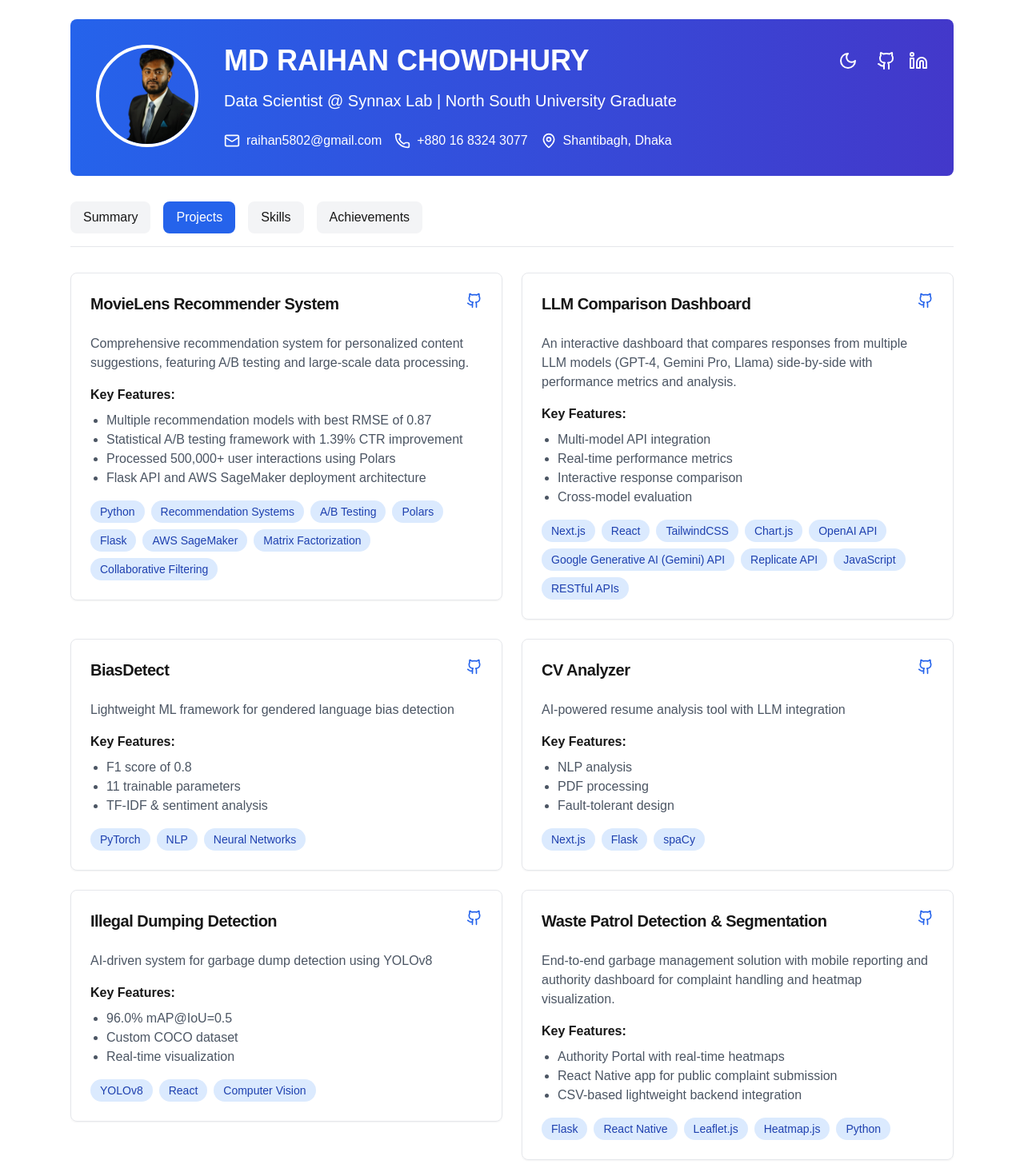
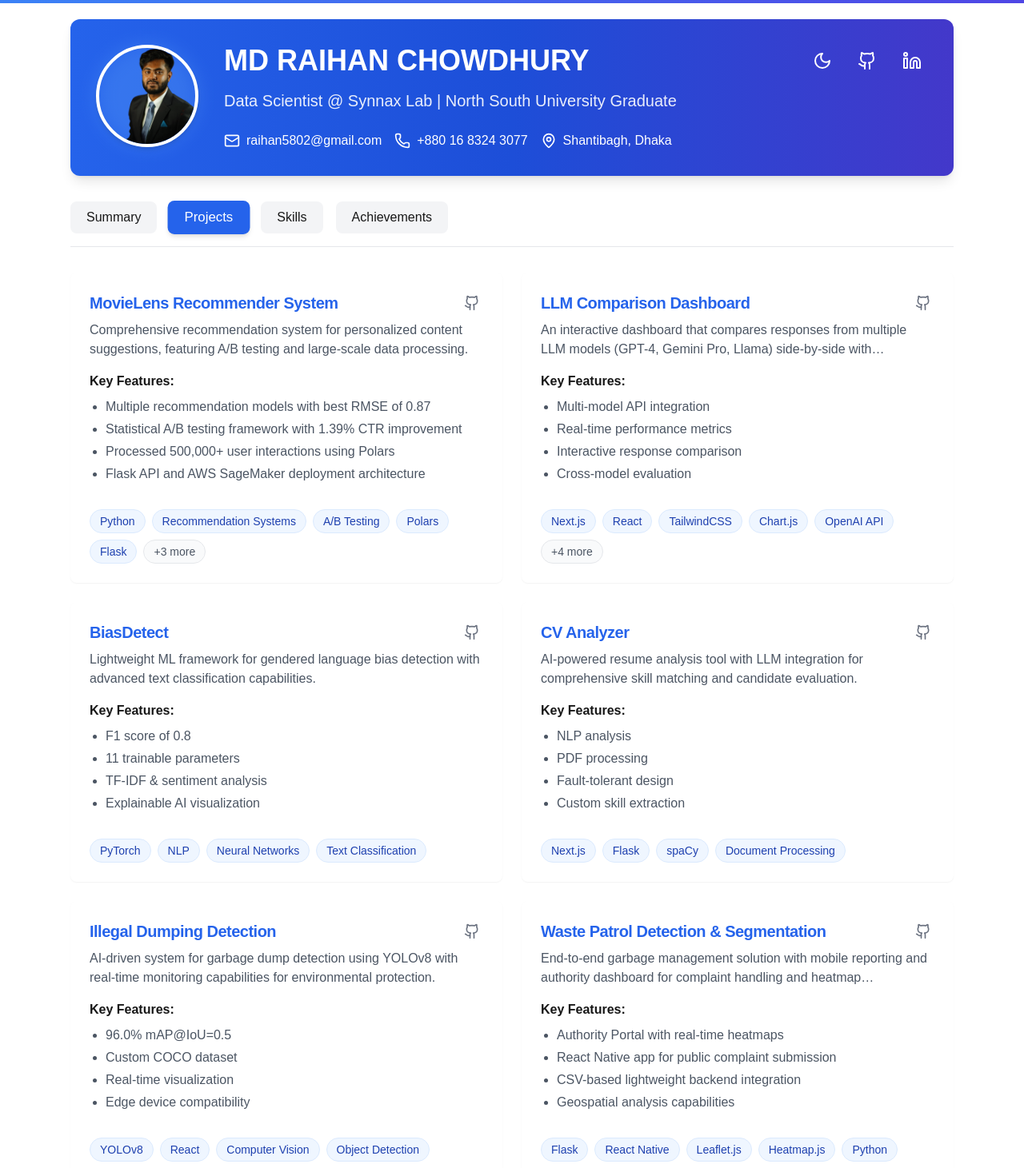
Before and after one commit to raihan5802/Portfolio, a Next.js app: page / in a window 1280 px wide. Shown: the top 1461 px of the page at 80% size. Built offline with nearby package versions, Linux system fonts and the light colour scheme.

Commit message:
Update page.tsx

```diff
--- a/src/app/page.tsx
+++ b/src/app/page.tsx
@@ -41,23 +41,23 @@ export default function Home() {
     },
     {
       title: "BiasDetect",
-      description: "Lightweight ML framework for gendered language bias detection",
-      highlights: ["F1 score of 0.8", "11 trainable parameters", "TF-IDF & sentiment analysis"],
-      tech: ["PyTorch", "NLP", "Neural Networks"],
+      description: "Lightweight ML framework for gendered language bias detection with advanced text classification capabilities.",
+      highlights: ["F1 score of 0.8", "11 trainable parameters", "TF-IDF & sentiment analysis", "Explainable AI visualization"],
+      tech: ["PyTorch", "NLP", "Neural Networks", "Text Classification"],
       github: "https://github.com/raihan5802/BiasDetect"
     },
     {
       title: "CV Analyzer",
-      description: "AI-powered resume analysis tool with LLM integration",
-      highlights: ["NLP analysis", "PDF processing", "Fault-tolerant design"],
-      tech: ["Next.js", "Flask", "spaCy"],
+      description: "AI-powered resume analysis tool with LLM integration for comprehensive skill matching and candidate evaluation.",
+      highlights: ["NLP analysis", "PDF processing", "Fault-tolerant design", "Custom skill extraction"],
+      tech: ["Next.js", "Flask", "spaCy", "Document Processing"],
       github: "https://github.com/raihan5802/CV-Analyzer"
     },
     {
       title: "Illegal Dumping Detection",
-      description: "AI-driven system for garbage dump detection using YOLOv8",
-      highlights: ["96.0% mAP@IoU=0.5", "Custom COCO dataset", "Real-time visualization"],
-      tech: ["YOLOv8", "React", "Computer Vision"],
+      description: "AI-driven system for garbage dump detection using YOLOv8 with real-time monitoring capabilities for environmental protection.",
+      highlights: ["96.0% mAP@IoU=0.5", "Custom COCO dataset", "Real-time visualization", "Edge device compatibility"],
+      tech: ["YOLOv8", "React", "Computer Vision", "Object Detection"],
       github: "https://github.com/raihan5802/Illegal-Dumping-Garbage-Detection-Segmentation"
     },
     {
@@ -66,17 +66,17 @@ export default function Home() {
       highlights: [
         "Authority Portal with real-time heatmaps",
         "React Native app for public complaint submission",
-    "CSV-based lightweight backend integration"
+        "CSV-based lightweight backend integration",
+        "Geospatial analysis capabilities"
       ],
-  tech: ["Flask", "React Native", "Leaflet.js", "Heatmap.js", "Python"],
+      tech: ["Flask", "React Native", "Leaflet.js", "Heatmap.js", "Python", "Geospatial Analysis"],
       github: "https://github.com/raihan5802/Waste-Patrol-Detection-Segmentation"
     },
-
     {
       title: "Netflix Data Analysis",
-      description: "Comprehensive analysis of Netflix content patterns and predictions",
-      highlights: ["R² ~0.999 with XGBoost", "ARIMA forecasting", "KMeans clustering"],
-      tech: ["Python", "Machine Learning", "Data Analysis"],
+      description: "Comprehensive analysis of Netflix content patterns and predictions with detailed genre-based recommendation algorithms.",
+      highlights: ["R² ~0.999 with XGBoost", "ARIMA forecasting", "KMeans clustering", "Content pattern recognition"],
+      tech: ["Python", "Machine Learning", "Data Analysis", "Time Series Forecasting"],
       github: "https://github.com/raihan5802/Netflix-Data-Analysis"
     }
   ];
@@ -101,23 +101,26 @@ export default function Home() {
   return (
     <main className="min-h-screen bg-white dark:bg-gray-900 transition-colors duration-200">
       <div className="max-w-6xl mx-auto p-4 md:p-6 space-y-6 md:space-y-8">
-        <div className="bg-gradient-to-r from-blue-600 to-indigo-700 dark:from-blue-900 dark:to-indigo-900 text-white rounded-lg p-4 md:p-8">
+        <div className="bg-gradient-to-r from-blue-600 via-blue-700 to-indigo-700 dark:from-blue-900 dark:via-blue-800 dark:to-indigo-900 text-white rounded-xl p-4 md:p-8 shadow-lg">
           <div className="flex flex-col md:flex-row justify-between items-center md:items-start gap-6 md:gap-0">
             <div className="flex flex-col md:flex-row items-center md:items-start gap-6 md:gap-8">
+              <div className="relative">
+                <div className="absolute inset-0 bg-blue-400 rounded-full blur-md opacity-30"></div>
                 <img
                   src="/profile.png"
                   alt="Profile"
-                className="w-24 h-24 md:w-32 md:h-32 rounded-full object-cover border-4 border-white"
+                  className="relative w-24 h-24 md:w-32 md:h-32 rounded-full object-cover border-4 border-white shadow-md"
                 />
+              </div>
               <div className="text-center md:text-left">
                 <h1 className="text-2xl md:text-4xl font-bold mb-2 md:mb-4">MD RAIHAN CHOWDHURY</h1>
-                <h2 className="text-lg md:text-xl mb-4 md:mb-6">Data Scientist @ Synnax Lab | North South University Graduate</h2>
+                <h2 className="text-lg md:text-xl mb-4 md:mb-6 opacity-90">Data Scientist @ Synnax Lab | North South University Graduate</h2>
                 <div className="flex flex-col md:flex-row flex-wrap gap-3 md:gap-4">
-                  <a href="mailto:raihan5802@gmail.com" className="flex items-center justify-center md:justify-start gap-2 hover:text-blue-200">
+                  <a href="mailto:raihan5802@gmail.com" className="flex items-center justify-center md:justify-start gap-2 hover:text-blue-200 transition-colors">
                     <Mail className="w-5 h-5" />
                     <span className="text-sm md:text-base">raihan5802@gmail.com</span>
                   </a>
-                  <a href="tel:+8801683243077" className="flex items-center justify-center md:justify-start gap-2 hover:text-blue-200">
+                  <a href="tel:+8801683243077" className="flex items-center justify-center md:justify-start gap-2 hover:text-blue-200 transition-colors">
                     <Phone className="w-5 h-5" />
                     <span className="text-sm md:text-base">+880 16 8324 3077</span>
                   </a>
@@ -131,28 +134,29 @@ export default function Home() {
             <div className="flex gap-4 items-center mt-4 md:mt-0">
               <button
                 onClick={() => setTheme(theme === 'light' ? 'dark' : 'light')}
-                className="p-2 rounded-full hover:bg-white/20"
+                className="p-2 rounded-full hover:bg-white/20 transition-colors"
+                aria-label="Toggle theme"
               >
                 {theme === 'light' ? <Moon className="w-6 h-6" /> : <Sun className="w-6 h-6" />}
               </button>
-              <a href="https://github.com/raihan5802" target="_blank" rel="noopener noreferrer" className="hover:text-blue-200">
+              <a href="https://github.com/raihan5802" target="_blank" rel="noopener noreferrer" className="hover:text-blue-200 transition-colors p-2 hover:bg-white/10 rounded-full">
                 <Github className="w-6 h-6" />
               </a>
-              <a href="https://www.linkedin.com/in/raihanc7/" target="_blank" rel="noopener noreferrer" className="hover:text-blue-200">
+              <a href="https://www.linkedin.com/in/raihanc7/" target="_blank" rel="noopener noreferrer" className="hover:text-blue-200 transition-colors p-2 hover:bg-white/10 rounded-full">
                 <Linkedin className="w-6 h-6" />
               </a>
             </div>
           </div>
         </div>
 
-        <div className="flex flex-wrap gap-2 md:gap-4 border-b pb-4">
+        <div className="flex flex-wrap gap-2 md:gap-4 border-b dark:border-gray-700 pb-4 justify-center md:justify-start">
           {['summary', 'projects', 'skills', 'achievements'].map((section) => (
             <button
               key={section}
               onClick={() => setActiveSection(section)}
-              className={`px-3 md:px-4 py-2 rounded-lg transition-colors text-sm md:text-base ${
+              className={`px-4 md:px-5 py-2 rounded-lg transition-all text-sm md:text-base font-medium ${
                 activeSection === section
-                  ? 'bg-blue-600 text-white'
+                  ? 'bg-blue-600 text-white shadow-md transform scale-105'
                   : 'bg-gray-100 hover:bg-gray-200 dark:bg-gray-800 dark:text-white dark:hover:bg-gray-700'
               }`}
             >
@@ -168,12 +172,13 @@ export default function Home() {
               animate={{ opacity: 1 }}
               transition={{ duration: 0.5 }}
             >
-              <Card className="hover:shadow-lg transition-shadow dark:bg-gray-800 dark:text-white">
+              <Card className="hover:shadow-lg transition-shadow dark:bg-gray-800 dark:text-white border-0 shadow-md overflow-hidden">
+                <div className="absolute top-0 left-0 w-full h-1 bg-gradient-to-r from-blue-500 to-indigo-600"></div>
                 <CardHeader>
-                  <CardTitle className="text-lg md:text-xl">Professional Summary</CardTitle>
+                  <CardTitle className="text-lg md:text-xl text-blue-600 dark:text-blue-400">Professional Summary</CardTitle>
                 </CardHeader>
                 <CardContent>
-                  <p className="text-sm md:text-base text-gray-600 dark:text-gray-300">
+                  <p className="text-sm md:text-base text-gray-600 dark:text-gray-300 leading-relaxed">
                     Data Scientist with hands-on experience developing recommendation systems and NLP applications, specializing in personalization models that deliver practical solutions. Demonstrated ability to independently process large-scale datasets and implement A/B testing frameworks for performance evaluation. Currently advancing skills in ML experimentation while building predictive modeling solutions at Synnax Lab. Recent graduate from North South University (CGPA: 3.23) with a passion for leveraging data-driven approaches to personalization and delivering measurable impact.
                   </p>
                 </CardContent>
@@ -183,7 +188,7 @@ export default function Home() {
 
           {activeSection === 'projects' && (
             <motion.div
-              className="grid md:grid-cols-2 gap-4 md:gap-6"
+              className="grid md:grid-cols-2 gap-6"
               initial={{ opacity: 0 }}
               animate={{ opacity: 1 }}
               transition={{ duration: 0.5 }}
@@ -195,33 +200,46 @@ export default function Home() {
                   animate={{ opacity: 1, y: 0 }}
                   transition={{ duration: 0.5, delay: index * 0.1 }}
                 >
-                  <Card className="hover:shadow-lg transition-shadow dark:bg-gray-800 dark:text-white">
-                    <CardHeader>
+                  <Card className="hover:shadow-xl transition-all duration-300 dark:bg-gray-800 dark:text-white border-0 shadow-md h-full flex flex-col overflow-hidden group hover:translate-y-[-5px]">
+                    <div className="absolute top-0 left-0 w-full h-1 bg-gradient-to-r from-blue-500 to-indigo-600"></div>
+                    <CardHeader className="pb-2">
                       <div className="flex justify-between items-start">
-                        <CardTitle className="text-lg md:text-xl">{project.title}</CardTitle>
-                        <a href={project.github} target="_blank" rel="noopener noreferrer"
-                           className="text-blue-600 hover:text-blue-800 dark:text-blue-400 dark:hover:text-blue-300">
+                        <CardTitle className="text-lg md:text-xl text-blue-600 dark:text-blue-400 group-hover:text-blue-700 dark:group-hover:text-blue-300 transition-colors">
+                          {project.title}
+                        </CardTitle>
+                        <a
+                          href={project.github}
+                          target="_blank"
+                          rel="noopener noreferrer"
+                          className="text-gray-500 hover:text-blue-600 dark:text-gray-400 dark:hover:text-blue-300 transition-colors p-1 hover:bg-gray-100 dark:hover:bg-gray-700 rounded-full"
+                          aria-label="GitHub Repository"
+                        >
                           <Github className="w-5 h-5" />
                         </a>
                       </div>
                     </CardHeader>
-                    <CardContent>
-                      <p className="mb-4 text-sm md:text-base text-gray-600 dark:text-gray-300">{project.description}</p>
-                      <div className="space-y-4">
+                    <CardContent className="flex-grow flex flex-col">
+                      <p className="mb-4 text-sm md:text-base text-gray-600 dark:text-gray-300 line-clamp-2">{project.description}</p>
+                      <div className="space-y-4 flex-grow">
                         <div>
                           <h4 className="font-semibold mb-2 text-sm md:text-base">Key Features:</h4>
-                          <ul className="list-disc pl-5 text-sm md:text-base text-gray-600 dark:text-gray-300">
+                          <ul className="list-disc pl-5 text-sm md:text-base text-gray-600 dark:text-gray-300 space-y-1">
                             {project.highlights.map((highlight) => (
                               <li key={highlight}>{highlight}</li>
                             ))}
                           </ul>
                         </div>
-                        <div className="flex flex-wrap gap-2">
-                          {project.tech.map((tech) => (
-                            <span key={tech} className="px-2 md:px-3 py-1 bg-blue-100 text-blue-800 dark:bg-blue-900 dark:text-blue-100 rounded-full text-xs md:text-sm">
+                        <div className="flex flex-wrap gap-2 mt-auto pt-4">
+                          {project.tech.slice(0, 5).map((tech) => (
+                            <span key={tech} className="px-2 md:px-3 py-1 bg-blue-50 text-blue-800 dark:bg-blue-900/50 dark:text-blue-100 rounded-full text-xs md:text-sm border border-blue-100 dark:border-blue-800">
                               {tech}
                             </span>
                           ))}
+                          {project.tech.length > 5 && (
+                            <span className="px-2 md:px-3 py-1 bg-gray-50 text-gray-600 dark:bg-gray-700 dark:text-gray-300 rounded-full text-xs md:text-sm border border-gray-200 dark:border-gray-600">
+                              +{project.tech.length - 5} more
+                            </span>
+                          )}
                         </div>
                       </div>
                     </CardContent>
@@ -233,7 +251,7 @@ export default function Home() {
 
           {activeSection === 'skills' && (
             <motion.div
-              className="grid md:grid-cols-2 lg:grid-cols-3 gap-4 md:gap-6"
+              className="grid md:grid-cols-2 lg:grid-cols-3 gap-6"
               initial={{ opacity: 0 }}
               animate={{ opacity: 1 }}
               transition={{ duration: 0.5 }}
@@ -245,14 +263,15 @@ export default function Home() {
                   animate={{ opacity: 1, y: 0 }}
                   transition={{ duration: 0.5, delay: index * 0.1 }}
                 >
-                  <Card className="hover:shadow-lg transition-shadow dark:bg-gray-800 dark:text-white">
-                    <CardHeader>
-                      <CardTitle className="text-lg md:text-xl">{category}</CardTitle>
+                  <Card className="hover:shadow-xl transition-all duration-300 dark:bg-gray-800 dark:text-white border-0 shadow-md h-full hover:translate-y-[-5px]">
+                    <div className="absolute top-0 left-0 w-full h-1 bg-gradient-to-r from-blue-500 to-indigo-600"></div>
+                    <CardHeader className="pb-2">
+                      <CardTitle className="text-lg md:text-xl text-blue-600 dark:text-blue-400">{category}</CardTitle>
                     </CardHeader>
                     <CardContent>
                       <div className="flex flex-wrap gap-2">
                         {skillList.map((skill) => (
-                          <span key={skill} className="px-2 md:px-3 py-1 bg-gray-100 dark:bg-gray-700 dark:text-white rounded-full text-xs md:text-sm">
+                          <span key={skill} className="px-2 md:px-3 py-1 bg-gray-50 border border-gray-200 dark:border-gray-700 dark:bg-gray-700 dark:text-white rounded-full text-xs md:text-sm transition-colors hover:bg-blue-50 hover:text-blue-700 dark:hover:bg-blue-900/30 dark:hover:text-blue-300 hover:border-blue-200 dark:hover:border-blue-800">
                             {skill}
                           </span>
                         ))}
@@ -270,9 +289,10 @@ export default function Home() {
               animate={{ opacity: 1 }}
               transition={{ duration: 0.5 }}
             >
-              <Card className="hover:shadow-lg transition-shadow dark:bg-gray-800 dark:text-white">
+              <Card className="hover:shadow-xl transition-all duration-300 dark:bg-gray-800 dark:text-white border-0 shadow-md overflow-hidden">
+                <div className="absolute top-0 left-0 w-full h-1 bg-gradient-to-r from-blue-500 to-indigo-600"></div>
                 <CardHeader>
-                  <CardTitle className="text-lg md:text-xl">Achievements & Certifications</CardTitle>
+                  <CardTitle className="text-lg md:text-xl text-blue-600 dark:text-blue-400">Achievements & Certifications</CardTitle>
                 </CardHeader>
                 <CardContent>
                   <div className="grid gap-3 md:gap-4">
@@ -282,22 +302,32 @@ export default function Home() {
                         initial={{ opacity: 0, x: -20 }}
                         animate={{ opacity: 1, x: 0 }}
                         transition={{ duration: 0.5, delay: index * 0.1 }}
-                        className="flex items-center gap-3 p-2 md:p-3 bg-gray-50 dark:bg-gray-700 rounded-lg"
+                        className="flex items-center gap-3 p-3 md:p-4 bg-gray-50 dark:bg-gray-700 rounded-lg hover:bg-blue-50 dark:hover:bg-blue-900/20 transition-colors hover:shadow-md"
                       >
-                        <div className="w-2 h-2 bg-blue-600 rounded-full"></div>
+                        <div className="w-3 h-3 bg-blue-600 rounded-full flex-shrink-0"></div>
                         <span className="text-sm md:text-base">{achievement}</span>
                       </motion.div>
                     ))}
-                    <div className="mt-4 pt-4 border-t dark:border-gray-600">
-                      <h3 className="font-semibold mb-3 text-base md:text-lg">Certifications</h3>
-                      <div className="space-y-3">
-                        <div className="flex justify-between items-center">
-                          <span className="text-sm md:text-base">Foundations of Data Science</span>
-                          <span className="text-green-600 dark:text-green-400 text-sm md:text-base">95.50%</span>
+                    <div className="mt-6 pt-6 border-t dark:border-gray-600">
+                      <h3 className="font-semibold mb-4 text-base md:text-lg text-blue-600 dark:text-blue-400">Certifications</h3>
+                      <div className="space-y-4">
+                        <div className="p-4 bg-gray-50 dark:bg-gray-700 rounded-lg hover:bg-blue-50 dark:hover:bg-blue-900/20 transition-colors">
+                          <div className="flex justify-between items-center mb-2">
+                            <span className="text-sm md:text-base font-medium">Foundations of Data Science</span>
+                            <span className="text-green-600 dark:text-green-400 text-sm md:text-base font-semibold">95.50%</span>
                           </div>
-                        <div className="flex justify-between items-center">
-                          <span className="text-sm md:text-base">Foundations: Data, Data, Everywhere</span>
-                          <span className="text-green-600 dark:text-green-400 text-sm md:text-base">98.25%</span>
+                          <div className="w-full bg-gray-200 dark:bg-gray-600 rounded-full h-2">
+                            <div className="bg-green-500 h-2 rounded-full" style={{ width: '95.5%' }}></div>
+                          </div>
+                        </div>
+                        <div className="p-4 bg-gray-50 dark:bg-gray-700 rounded-lg hover:bg-blue-50 dark:hover:bg-blue-900/20 transition-colors">
+                          <div className="flex justify-between items-center mb-2">
+                            <span className="text-sm md:text-base font-medium">Foundations: Data, Data, Everywhere</span>
+                            <span className="text-green-600 dark:text-green-400 text-sm md:text-base font-semibold">98.25%</span>
+                          </div>
+                          <div className="w-full bg-gray-200 dark:bg-gray-600 rounded-full h-2">
+                            <div className="bg-green-500 h-2 rounded-full" style={{ width: '98.25%' }}></div>
+                          </div>
                         </div>
                       </div>
                     </div>
@@ -307,6 +337,10 @@ export default function Home() {
             </motion.div>
           )}
         </div>
+
+        <footer className="text-center text-gray-500 dark:text-gray-400 text-sm py-6 mt-8">
+          <p>© {new Date().getFullYear()} MD Raihan Chowdhury. All rights reserved.</p>
+        </footer>
       </div>
     </main>
   );
```
Lines whose indentation alone changed are shown as unchanged.
